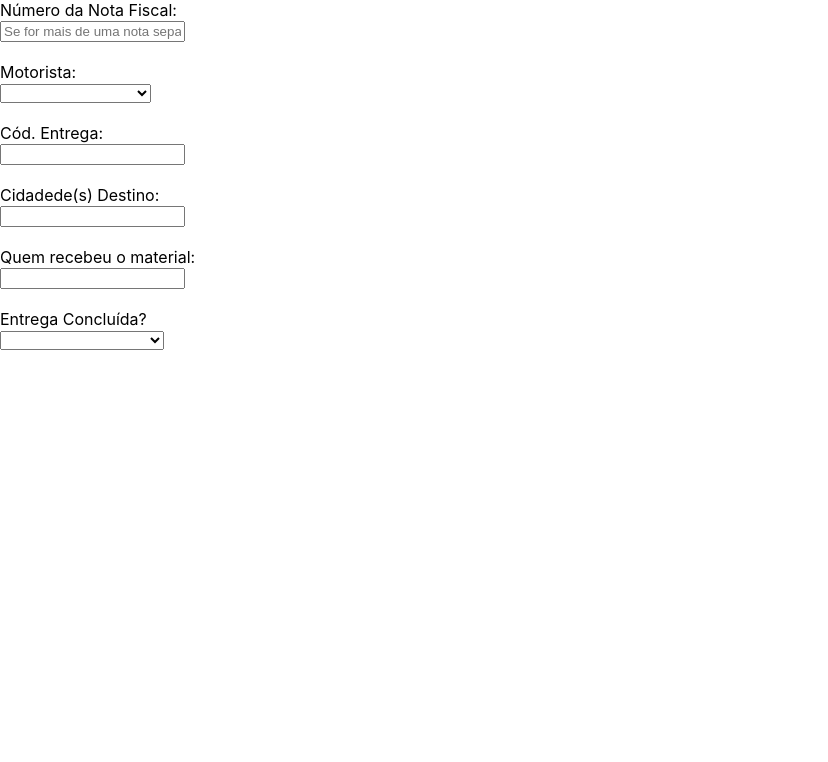
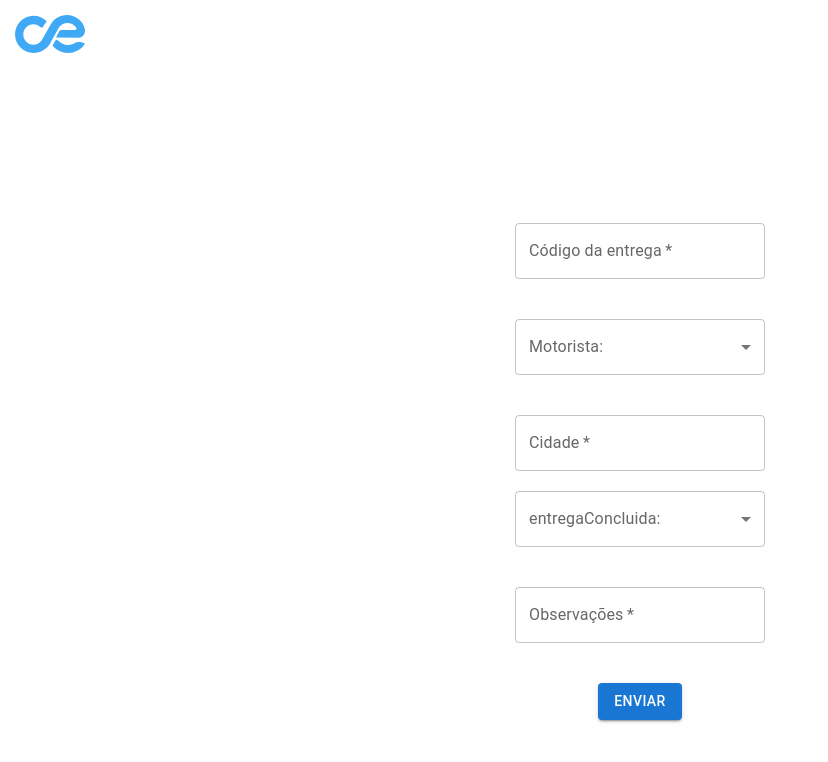
Before and after one commit to andersonguestart098/TRACKING-PLOOMES, a Next.js app: page /forms/confirmacaoEntrega in a window 1280 px wide. Shown: the top 762 px of the page, without its empty margins (0-828 px from the left). Built offline with nearby package versions, Linux system fonts and the light colour scheme.

Commit message:
formulario saida funcionando

```diff
--- a/src/controllers/findAllDataSetors.ts
+++ b/src/controllers/findAllDataSetors.ts
@@ -55,7 +55,7 @@ export class findAllData {
                 break;
 
             case "canhoto":
-                res.status(200).json({
+                return await res.status(200).json({
                     result: await prisma.canhoto.findMany({
                         take: 3,
                         skip: pagina == 0 ? 0 : pagina * 3,
@@ -68,7 +68,7 @@ export class findAllData {
                 break;
 
             case "cruzamento":
-                res.status(200).json({
+                return await res.status(200).json({
                     result: await prisma.passagemDados.findMany({
                         include: {
                             financeiroPassagem: true,
@@ -99,11 +99,11 @@ export class findAllData {
                 })
                 const notasTotais = await prisma.expedicao.findMany()
 
-                res.status(200).send({result: [notasPendentes.length, notasEmitidas.length, notasTotais.length]})
+                return await res.status(200).send({result: [notasPendentes.length, notasEmitidas.length, notasTotais.length]})
                 break;
 
             default:
-                res.status(400).send({result: "setor em falta"})
+                return await res.status(400).send({result: "setor em falta"})
                 break;
         }
 
--- a/src/controllers/setores/saida.ts
+++ b/src/controllers/setores/saida.ts
@@ -12,11 +12,11 @@ export class SaidaController {
         await prisma.saida.create({
             data: {
                 codigoEntrega: Number(this.data.codigoEntrega),
-                notaFiscal: Number(this.data.numeroNotaFiscal),
+                notaFiscal: Number(this.data.notaFiscal),
                 nomeConferente: this.data.nomeConferente,
                 placa: this.data.placa,
                 motorista: this.data.motorista,
-                cidadeDestino: this.data.cidadesDestino,
+                cidadeDestino: this.data.cidadeDestino,
                 hodometro: Number(this.data.hodometro),
                 dataHoraSaida: this.data.dataHoraSaida,
                 obs: this.data.obs
--- a/src/pages/forms/confirmacaoEntrega.tsx
+++ b/src/pages/forms/confirmacaoEntrega.tsx
@@ -1,62 +1,87 @@
+import { Button, InputLabel, MenuItem, Select, TextareaAutosize, TextField } from '@mui/material'
 import React from 'react'
+import { useForm } from "react-hook-form";
+import { sendThisToDatabase } from '@services/sendData';
+import { ModelConfirmacaoEntrega} from '@models/setoresInterface';
+import CustomSelect_Widget from '@components/customSelect_widget';
 
 type Props = {}
 
 const confirmacaoEntrega = (props: Props) => {
+  const { register, handleSubmit, getValues, reset, formState: { errors } } = useForm()
+
+  function onSubmit(e: any) {
+    const dadosConfirmacaoEntrega: ModelConfirmacaoEntrega = {
+      codigoEntrega: e.codigoEntrega,
+      motorista: e.motorista,
+      cidade: e.cidade,
+      entregaConcluida: e.entregaConcluida,
+      obs: e.obs
+    }
+    sendThisToDatabase("/api/methodsdatabase/create", dadosConfirmacaoEntrega)
+  }
+
   return (
-        <div>
-            <label for="numeronf" class="col-form-label">Número da Nota Fiscal:</label><br/>
-            <input type="text" placeholder="Se for mais de uma nota separe por virgula..."/>
-            <br/><br/>
-              <label for="motorista" class="col-form-label">Motorista:</label>
+    <div>
+      <img src="/logoce (2).svg" style={{width: 70, marginLeft: 15, marginTop: 15}} />
+      <form
+      onSubmit={handleSubmit(onSubmit)}
+      style={{display: "flex", flexDirection: "column", alignItems: "center", justifyContent: "center", height: "100vh", marginTop: 15}}>
+              <TextField
+              {...register("codigoEntrega")}
+              sx={{width: 250}}
+              type="number" required
+              id="codigoEntrega" label="Código da entrega"
+              variant="outlined" />
+              <br/><br/>
+              <CustomSelect_Widget
+               labelText={'Motorista:'}
+               register={register("motorista")}
+               itens={[
+                {value: "ALEXANDRE", visualValue: "ALEXANDRE"},
+                {value: "DIONATHA", visualValue: "DIONATHA"},
+                {value: "DOUGLAS", visualValue: "DOUGLAS"},
+                {value: "IGON", visualValue: "IGON"},
+                {value: "JULIANO", visualValue: "JULIANO"},
+                {value: "MATHEUS", visualValue: "MATHEUS"},
+                {value: "PAULO", visualValue: "PAULO"},
+                {value: "VANDERLEI", visualValue: "VANDERLEI"},
+                {value: "VILNEI", visualValue: "VILNEI"},
+                {value: "MAX", visualValue: "MAX"},
+                {value: "PAULO VITOR", visualValue: "PAULO VITOR"},
+                {value: "CRISTIANO", visualValue: "CRISTIANO"},
+                {value: "WILLIAM", visualValue: "WILLIAM"},
+                {value: "PAULO ALEXANDRE", visualValue: "PAULO ALEXANDRE"}
+               ]}
+               />
+              <br/><br/>
+              <TextField
+              {...register("cidade")}
+              sx={{width: 250}}
+              type="text" required
+              id="cidade" label="Cidade"
+              variant="outlined" />
               <br/>
-          <select name="motorista" id="motorista">
-            <option value=" "> </option>
-            <option value="ALEXANDRE">ALEXANDRE</option>
-            <option value="DIONATHA">DIONATHA</option>
-            <option value="DOUGLAS">DOUGLAS</option>
-            <option value="IGON">IGON</option>
-            <option value="JULIANO">JULIANO</option>
-            <option value="MATHEUS">MATHEUS</option>
-            <option value="PAULO">PAULO</option>
-            <option value="VANDERLEI">VANDERLEI</option>
-            <option value="VILNEI">VILNEI</option>
-            <option value="MAX">MAX</option>
-            <option value="PAULO VITOR">PAULO VITOR</option>
-            <option value="CRISTIANO">CRISTIANO</option>
-            <option value="WILLIAM">WILLIAM</option>
-            <option value="PAULO ALEXANDRE">PAULO ALEXANDRE</option>
-          </select>
+              <CustomSelect_Widget
+               labelText={'entregaConcluida:'}
+               register={register("entregaConcluida")}
+               itens={[
+                {value: "Sim", visualValue: "Sim"},
+                {value: "Não", visualValue: "Não"},
+               ]}
+               />
               <br/><br/>
+                  <TextField
+                  {...register("obs")}
+                  sx={{width: 250}}
+                  type="text" required
+                  id="obs" label="Observações"
+                  variant="outlined" />
+                  <br/><br/>
 
-              <label for="codentrega" class="col-form-label">Cód. Entrega:                 </label>
-              <br/>
-            <input type="text"  name="codentrega"/>
-            <br/>
-
-            <br/>
-            <label for="destino" class="col-form-label">Cidadede(s) Destino:</label>
-            <br/>
-            <input type="text"  name="destino"/>
-            <br/>
-            <br/>
-            <label for="quemrecebeu" >Quem recebeu o material:</label>
-            <br/>
-            <input type="text"  name="quemrecebeu"/>
-            <br/><br/>
-
-            <label for="concluida" class="col-form-label">Entrega Concluída?</label>
-              <br/>
-          <select name="concluida" id="concluida">
-            <option value=" "> </option>
-            <option value="Concluída">Concluída</option>
-            <option value="Parcialmente Concluída">Parcialmente Concluída</option>
-            <option value="Recusada">Recusada</option>
-          </select>
-              <br/>
-
-
-        </div>
+              <Button type="submit" variant="contained">Enviar</Button>
+          </form>
+    </div>
   )
 }
 
--- a/src/pages/views/cruzamento/index.tsx
+++ b/src/pages/views/cruzamento/index.tsx
@@ -39,7 +39,6 @@ function index() {
   const [travarAuto, setTravarAuto ] = useState(0)
 
   const { data, isLoading } = useFetch<typeDB>("/api/methodsdatabase/getall", pagina, "cruzamento")
-  console.log(data)
 
 
 
```
Also changed, not shown: src/components/customRadio.tsx (+9 -6 lines), src/controllers/confirmacaoEntrega.ts (added, +23 -0 lines), src/pages/forms/financeiro.tsx (+34 -10 lines), src/pages/forms/saida.tsx (+6 -6 lines), src/pages/views/expedicao/index.tsx (+8 -0 lines), src/pages/views/expedicao2/index.tsx (+8 -0 lines), src/pages/views/logistica/index.tsx (+19 -0 lines).
